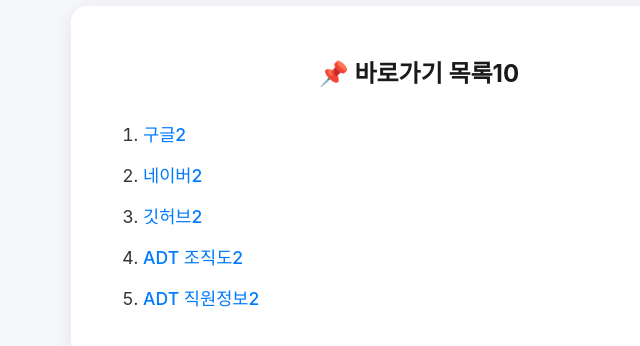
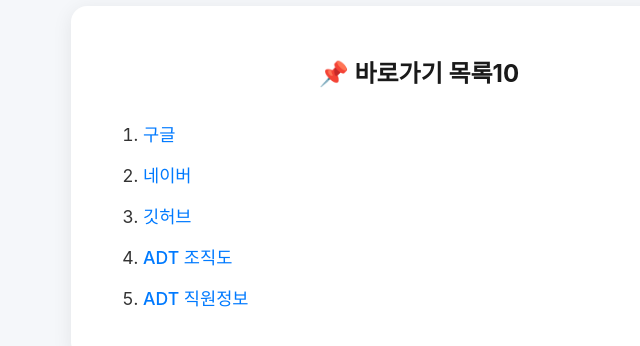
Before and after one commit to raekwan88/rkHome, a plain HTML site: page index.html in a window 1280 px wide. Shown: the part 218-564 px from the top of the page, 221-861 px from the left. Drawn offline with Linux system fonts and the light colour scheme.

Commit message:
0로 변경

```diff
--- a/index.html
+++ b/index.html
@@ -53,11 +53,11 @@
     <div class="container">
         <h1>📌 바로가기 목록10</h1>
         <ol>
-            <li><a href="https://www.google.com" target="_blank">구글2</a></li>
-            <li><a href="https://www.naver.com" target="_blank">네이버2</a></li>
-            <li><a href="https://github.com" target="_blank">깃허브2</a></li>
-            <li><a href="company_info.pdf" target="_blank">ADT 조직도2</a></li>
-            <li><a href="company_profile.pdf" target="_blank">ADT 직원정보2</a></li>
+            <li><a href="https://www.google.com" target="_blank">구글</a></li>
+            <li><a href="https://www.naver.com" target="_blank">네이버</a></li>
+            <li><a href="https://github.com" target="_blank">깃허브</a></li>
+            <li><a href="company_info.pdf" target="_blank">ADT 조직도</a></li>
+            <li><a href="company_profile.pdf" target="_blank">ADT 직원정보</a></li>
         </ol>
     </div>
 </body>
```
